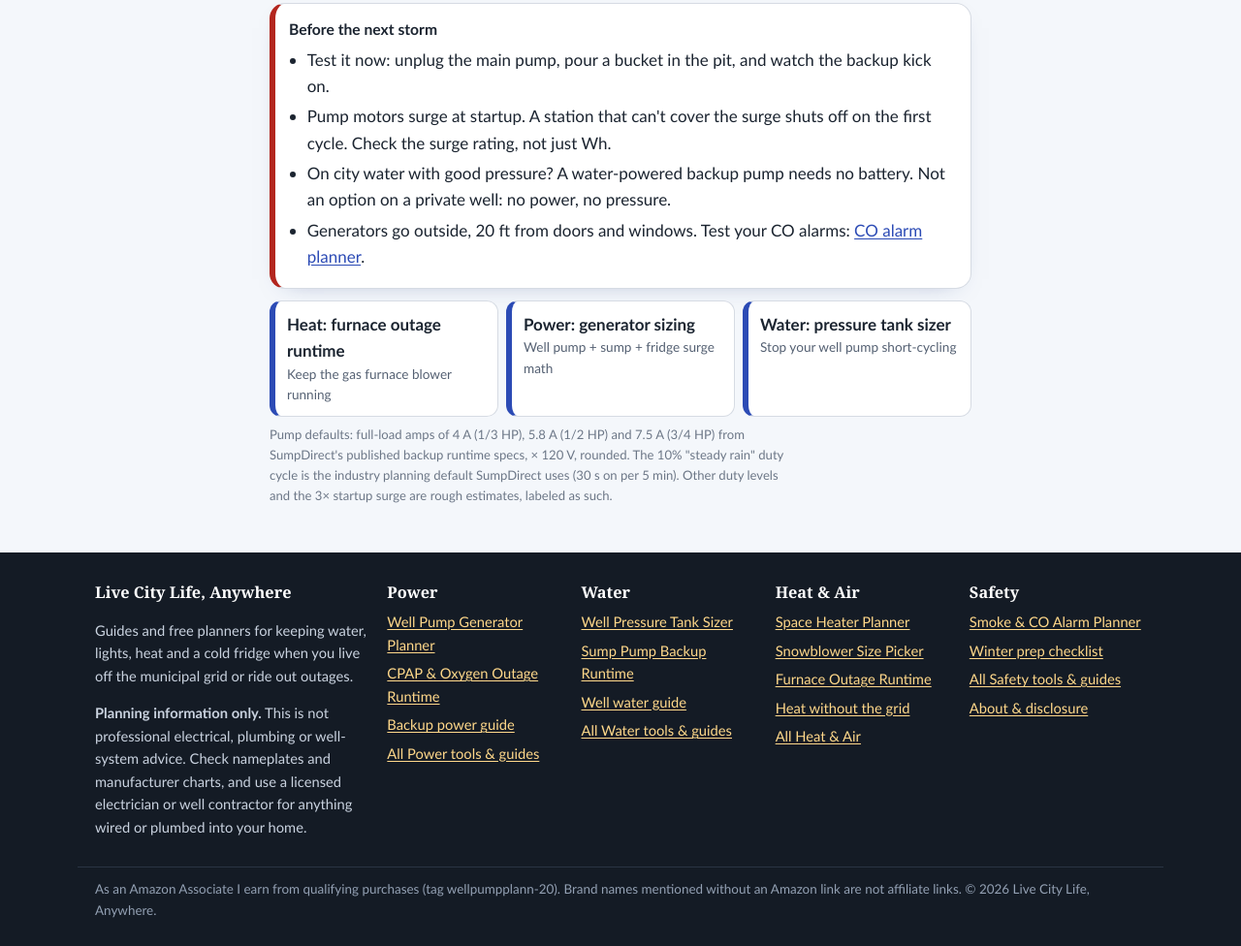
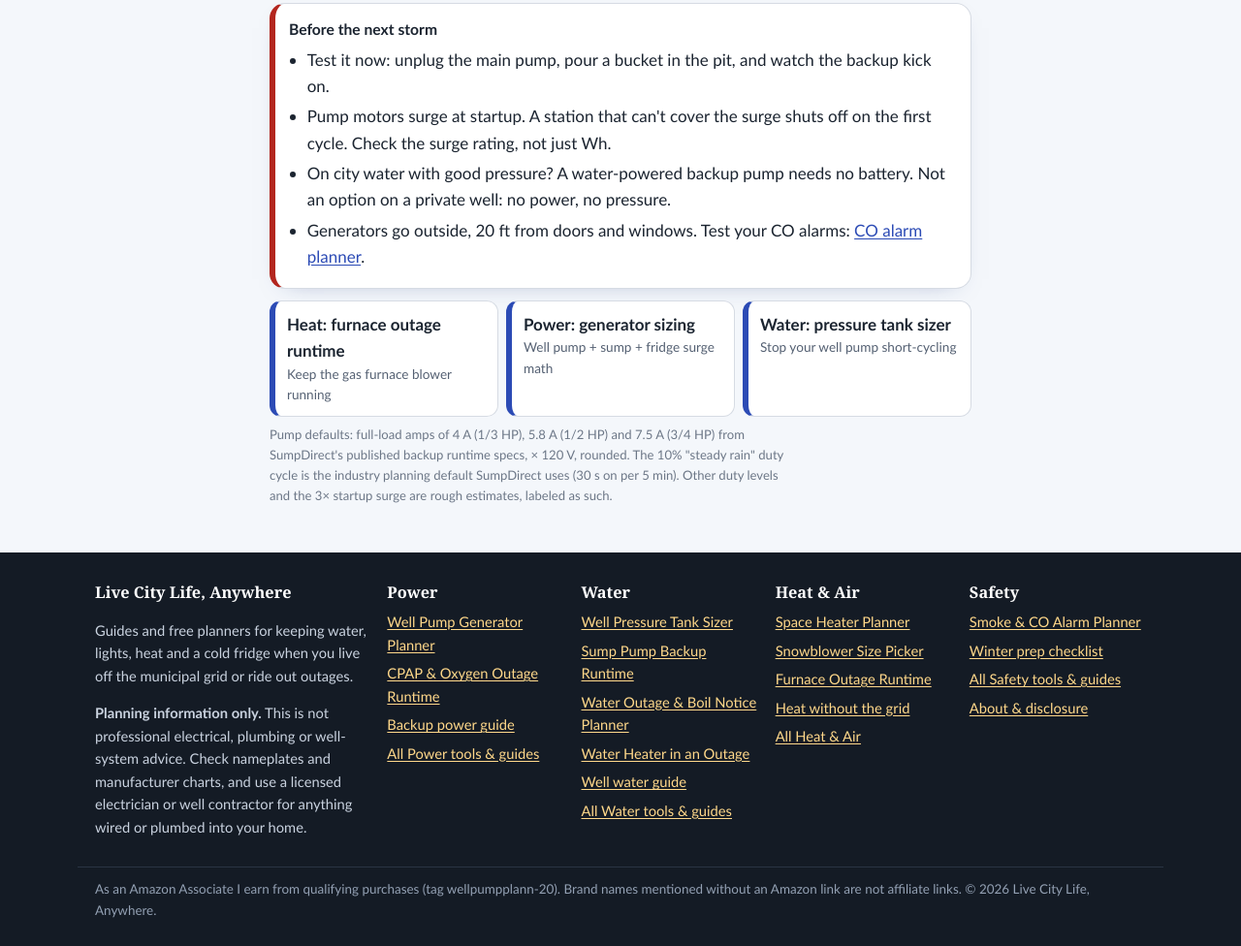
Before and after one commit to Stonex808/live-city-life-anywhere, a plain HTML site: page water/sump-pump-backup-runtime/index.html in a window 1280 px wide. Shown: the part 1440-2416 px from the top of the page at 97% size. Drawn offline with Linux system fonts and the light colour scheme.

Commit message:
Footer links to Water Heater in an Outage on boil-notice, sump and car pages; fix car page outbound click event

```diff
--- a/water/sump-pump-backup-runtime/index.html
+++ b/water/sump-pump-backup-runtime/index.html
@@ -140,6 +140,8 @@
 <div><b>Water</b><ul>
 <li><a href="https://well-pressure-tank-sizer.vercel.app/">Well Pressure Tank Sizer</a></li>
 <li><a href="/water/sump-pump-backup-runtime/">Sump Pump Backup Runtime</a></li>
+<li><a href="/water/water-outage-boil-notice-planner/">Water Outage &amp; Boil Notice Planner</a></li>
+<li><a href="/water/water-heater-outage-hot-water/">Water Heater in an Outage</a></li>
 <li><a href="/guides/well-water.html">Well water guide</a></li>
 <li><a href="/water/">All Water tools &amp; guides</a></li></ul></div>
 <div><b>Heat &amp; Air</b><ul>
```
Also changed, not shown: power/car-generator-outage-runtime/index.html (+2 -1 lines), water/water-outage-boil-notice-planner/index.html (+1 -0 lines).
